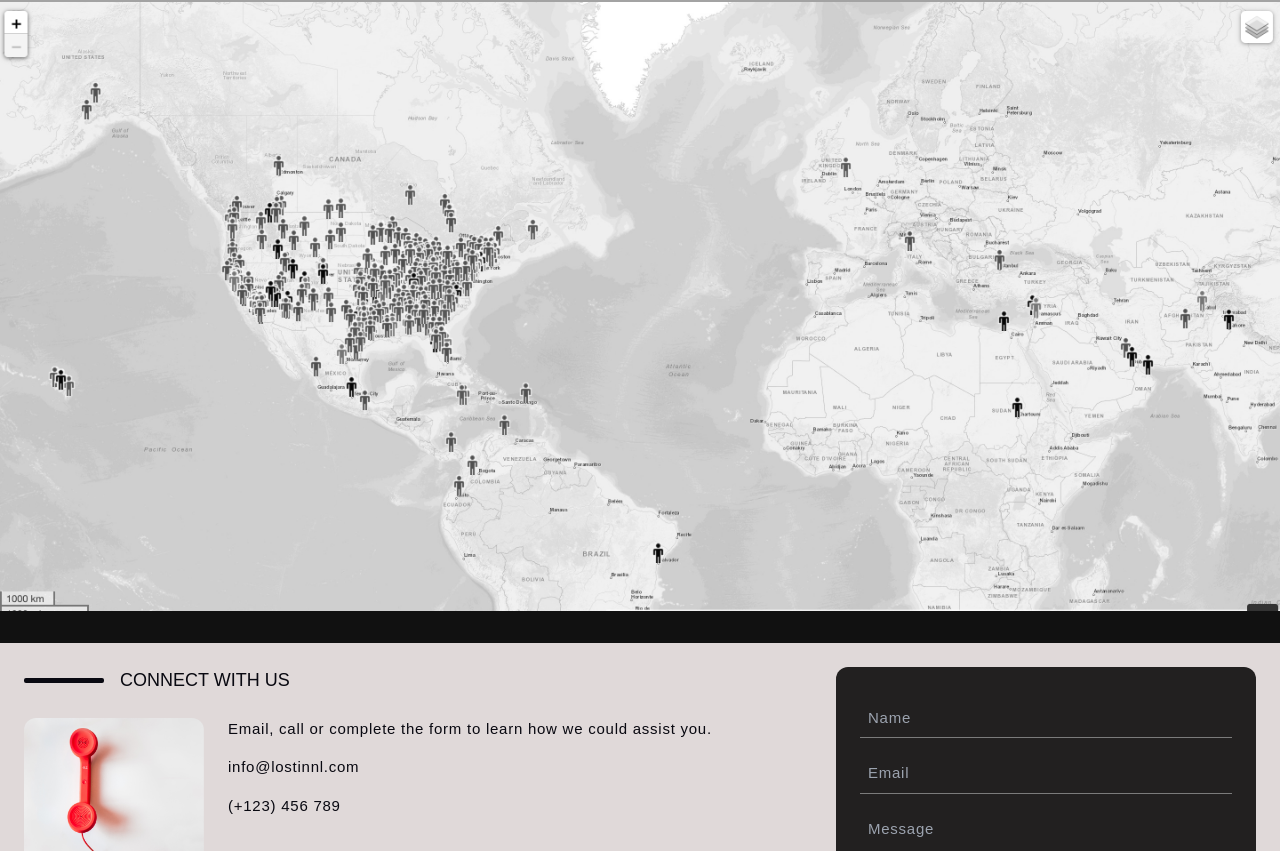
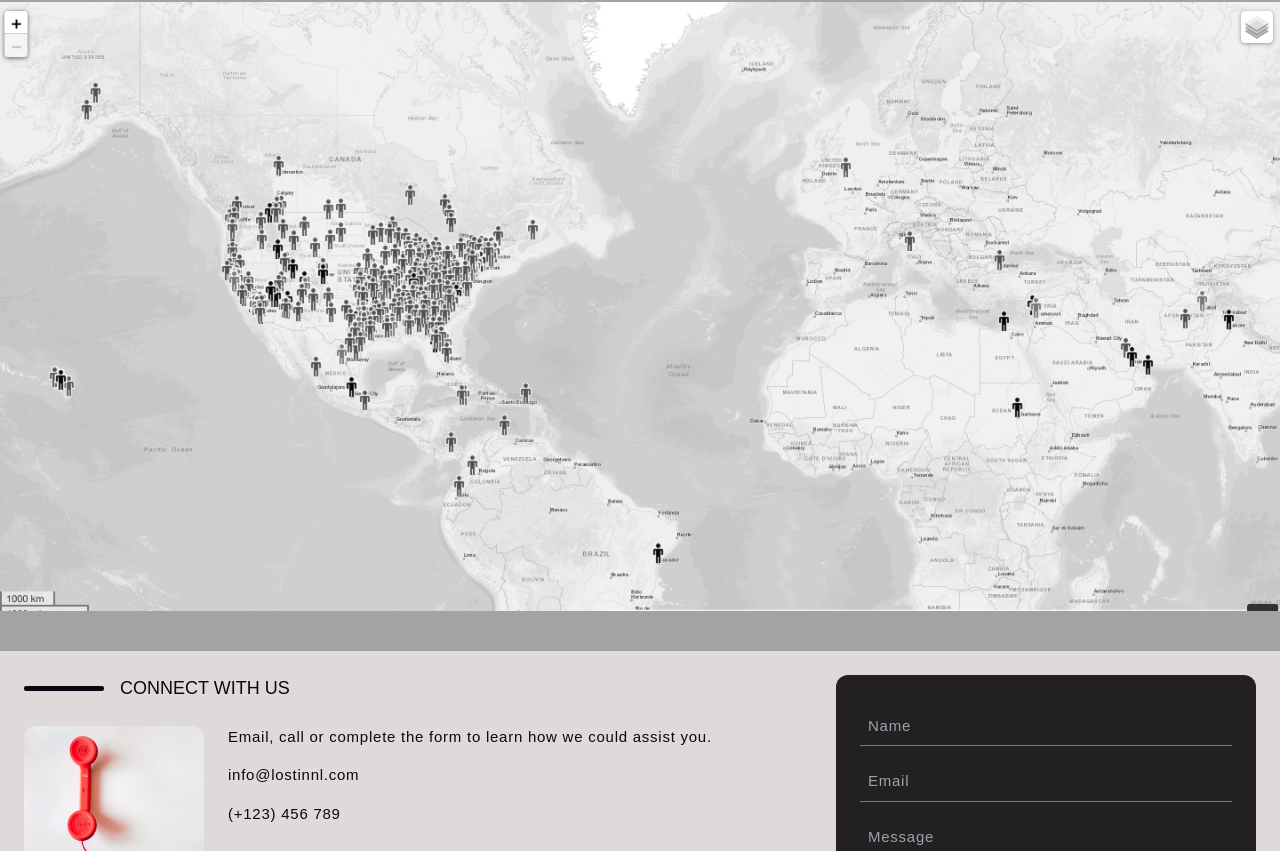
Before and after one commit to joujou144/missing-persons-homepage, a Next.js app: page / in a window 1280 px wide. Shown: the part 3178-4029 px from the top of the page. Built offline with nearby package versions, Linux system fonts and the light colour scheme; a web font is replaced by a local one.

Commit message:
remove bottom padding in why section and add gray bottom border in map

```diff
--- a/components/Why.tsx
+++ b/components/Why.tsx
@@ -14,7 +14,7 @@ import MissingPersons from "./MissingPersons";
 
 const Why = () => {
   return (
-    <section className="xl-container relative py-8 lg:pt-12">
+    <section className="xl-container relative pt-8 lg:pt-12">
       <div className="max-container">
         <div className="mx-6 lg:flex lg:justify-between lg:gap-10">
           <div className="lg:w-1/2 flex flex-col gap-6 lg:justify-between">
@@ -48,18 +48,7 @@ const Why = () => {
           {MAP_TEXT}
         </p>
       </div>
-      <div className="bg-gray-20 content-font text-[14px] py-2 text-midnight">
-        <div className="max-container">
-          <p className="mx-6">{MAP_DATE}</p>
-        </div>
-      </div>
-      <Image
-        src="/map.png"
-        alt="map"
-        width={800}
-        height={50}
-        className="w-full image-grayscale"
-      />
+      <Map />
     </section>
   );
 };
@@ -92,4 +81,24 @@ export const CallToAction = () => {
   );
 };
 
+export const Map = () => {
+  return (
+    <>
+      <div className="bg-gray-20 content-font text-[14px] py-2 text-midnight">
+        <div className="max-container">
+          <p className="mx-6">{MAP_DATE}</p>
+        </div>
+      </div>
+      <Image
+        src="/map.png"
+        alt="map"
+        width={800}
+        height={50}
+        className="w-full image-grayscale"
+      />
+      <div className="bg-gray-20 py-5 "></div>
+    </>
+  );
+};
+
 export default Why;
```
